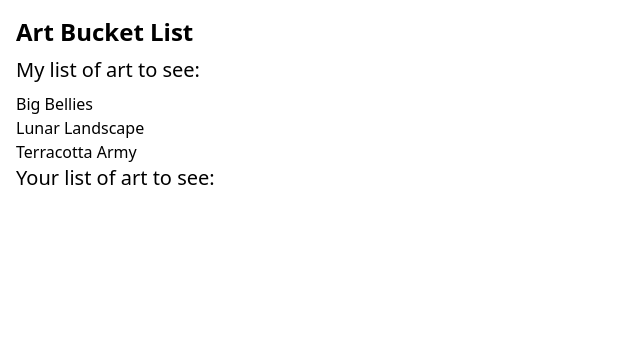
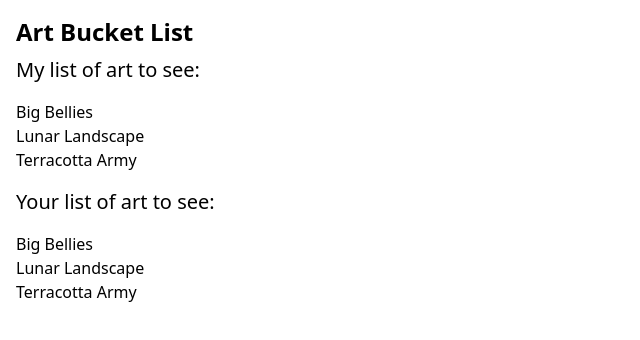
Before and after one commit to Jy4058350/begin_1, a React (Create React App) app: page / in a window 1280 px wide. Shown: the top 340 px of the page, without its empty margins (0-640 px from the left). Built offline with nearby package versions, Linux system fonts and the light colour scheme.

Commit message:
yourListもItemListコンポーネントにpropsでわたす

```diff
--- a/public/styles.css
+++ b/public/styles.css
@@ -553,6 +553,14 @@ video {
   margin-bottom: 0.5rem;
 }
 
+.mt-4 {
+  margin-top: 1rem;
+}
+
+.mt-2 {
+  margin-top: 0.5rem;
+}
+
 .text-2xl {
   font-size: 1.5rem;
   line-height: 2rem;
--- a/src/index.js
+++ b/src/index.js
@@ -13,7 +13,6 @@ const initialList = [
 ]
 const List = () => {
   const [myList, setMyList] = useState(initialList)
-  console.log("myList", myList)
   const [yourList, setYourList] = useState(initialList)
 
   const handleToggleMyList = () => {}
@@ -25,16 +24,15 @@ const List = () => {
       <h1 className="mb-2 text-2xl font-bold">Art Bucket List</h1>
       <h2 className="mb-2 text-xl font-normal">My list of art to see:</h2>
       <ItemList artworks={myList} />
-      <h2 className="mb-2 text-xl font-normal">Your list of art to see:</h2>
-      {/* <ItemList /> */}
+      <h2 className="mt-4 mb-2 text-xl font-normal">Your list of art to see:</h2>
+      <ItemList artworks={yourList} />
     </div>
   )
 }
 
 const ItemList = ({ artworks }) => {
-  console.log(artworks)
   return (
-    <ul>
+    <ul className="mt-4">
       {artworks.map(artwork => (
         <li key={artwork.id}>{artwork.title}</li>
       ))}
```
